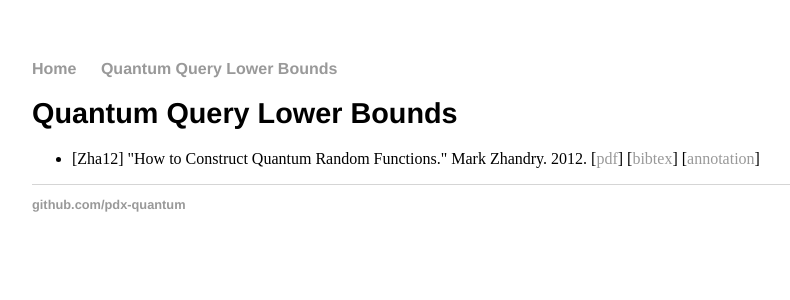
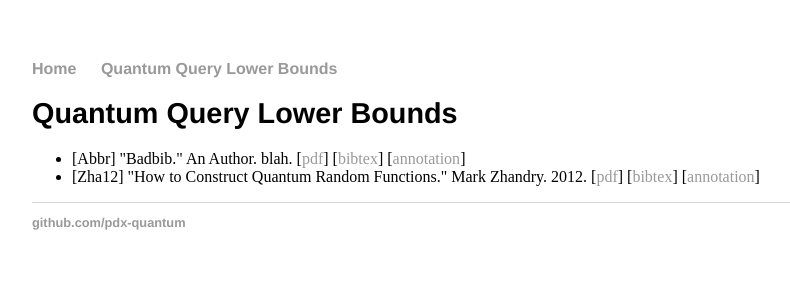
Before and after one commit to pdx-quantum/pdx-quantum.github.io, a Jekyll site: the page built from query-lower-bounds/index.html, in a window 1280 px wide. Shown: the top 300 px of the page, without its empty margins (160-950 px from the left). Built offline with Jekyll 4.4.1, drawn with Linux system fonts in a browser that asks for light colours.

Commit message:
Test property filtering

```diff
--- /dev/null
+++ b/_bibentries/BadBib.md
@@ -0,0 +1,9 @@
+---
+author: An Author
+abbrev: Abbr
+pdf: foo
+bibtex: bar
+year: blah
+---
+
+$$\sum_{x=1}^k\alpha_x$$
--- a/query-lower-bounds/index.html
+++ b/query-lower-bounds/index.html
@@ -5,7 +5,7 @@
 <h1>{{ page.title }}</h1>
 
 <ul>
-    {% for entry in site.bibentries | where_exp:"entry", "entry.abbrev" %}
+    {% for entry in site.bibentries | where_exp:"entry", "entry.abbrev && entry.title" %}
         <li>
             [{{ entry.abbrev }}]
             "{{ entry.title }}."
```
Also changed, not shown: _bibentries/Zha12.md (+0 -1 lines), _layouts/bibentry.html (+7 -1 lines).
